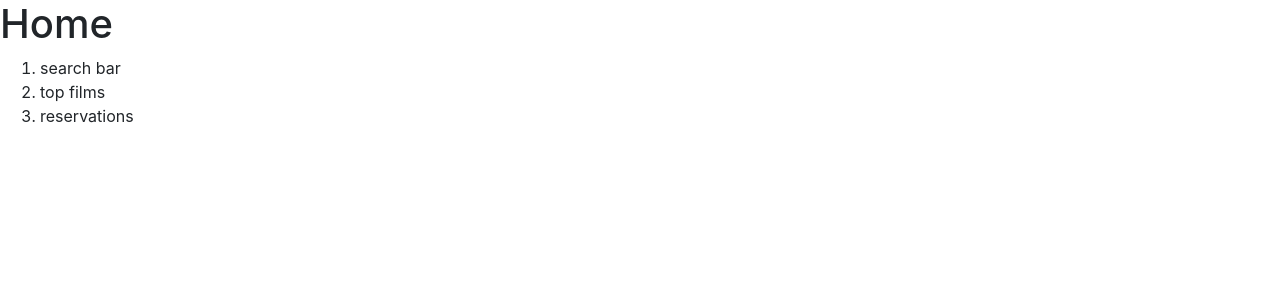
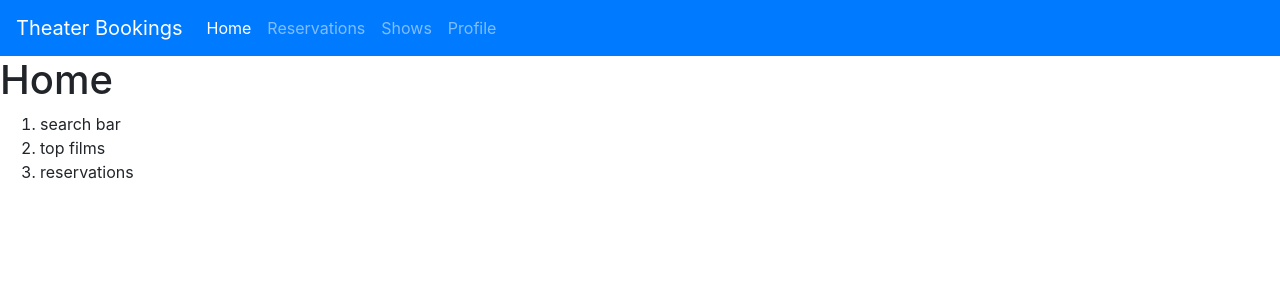
Before and after one commit to ihammadasghar/Theater-Bookings, a Flask app: page / in a window 1280 px wide. Shown: the top 300 px of the page. Run offline with Flask 2, Linux system fonts and the light colour scheme.

Commit message:
Add initial navigation bar

```diff
--- a/theatrebookings/templates/base.html
+++ b/theatrebookings/templates/base.html
@@ -6,6 +6,30 @@
     <meta http-equiv="X-UA-Compatible" content="ie=edge">
     <link rel="stylesheet" href="{{ url_for('static', filename='css/main.css') }}">
     <link rel="stylesheet" href="https://cdn.jsdelivr.net/npm/bootstrap@4.3.1/dist/css/bootstrap.min.css" integrity="sha384-ggOyR0iXCbMQv3Xipma34MD+dH/1fQ784/j6cY/iJTQUOhcWr7x9JvoRxT2MZw1T" crossorigin="anonymous">
+
+
+    <nav class="navbar navbar-expand-lg navbar-dark bg-primary">
+        <a class="navbar-brand" href="#">Theater Bookings</a>
+        <button class="navbar-toggler" type="button" data-toggle="collapse" data-target="#navbarText" aria-controls="navbarText" aria-expanded="false" aria-label="Toggle navigation">
+          <span class="navbar-toggler-icon"></span>
+        </button>
+        <div class="collapse navbar-collapse" id="navbarText">
+          <ul class="navbar-nav mr-auto">
+            <li class="nav-item active">
+              <a class="nav-link" href="/">Home <span class="sr-only">(current)</span></a>
+            </li>
+            <li class="nav-item">
+              <a class="nav-link" href="/reservations">Reservations</a>
+            </li>
+            <li class="nav-item">
+                <a class="nav-link" href="/shows">Shows</a>
+              </li>
+            <li class="nav-item">
+              <a class="nav-link" href="/profile">Profile</a>
+            </li>
+          </ul>
+        </div>
+    </nav>
     {% block head %}{% endblock %}
 </head>
 <body>
```
